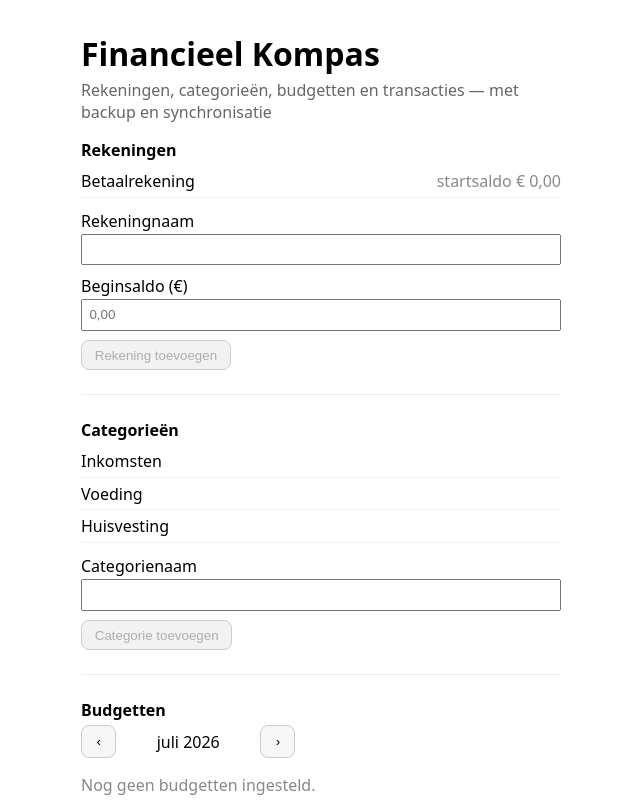
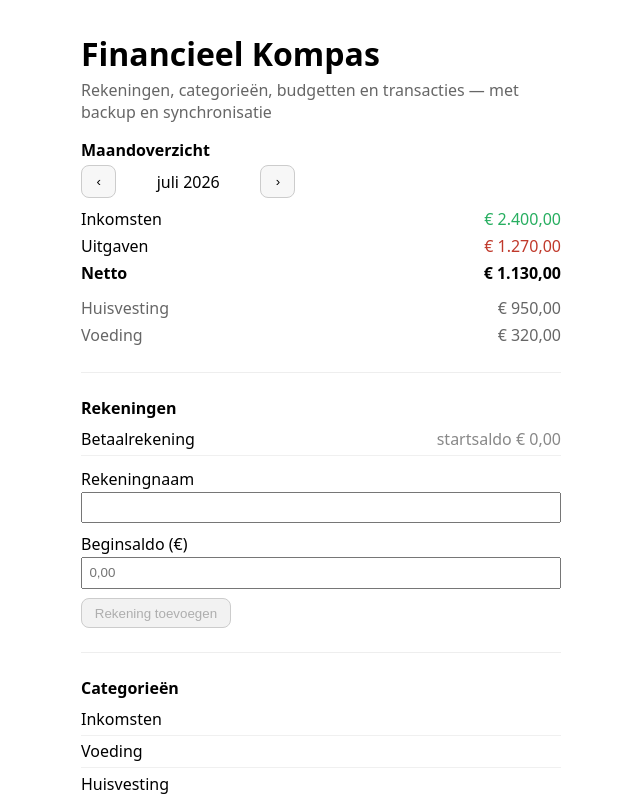
Before and after one commit to timverschot/financieel-kompas-rebuild, a React (Vite) app: page / in a window 1280 px wide. Shown: the top 800 px of the page, without its empty margins (319-959 px from the left). Built offline with nearby package versions, Linux system fonts and the light colour scheme.

Commit message:
Maandoverzicht

```diff
--- a/src/App.tsx
+++ b/src/App.tsx
@@ -21,6 +21,7 @@ import { RekeningFormulier } from './components/RekeningFormulier'
 import { CategorieFormulier } from './components/CategorieFormulier'
 import { BudgetFormulier } from './components/BudgetFormulier'
 import { uitgavenInMaand } from './utils/budget'
+import { maandInkomsten, maandUitgaven, uitgavenPerCategorie } from './utils/overzicht'
 import { formatEuro } from './utils/format'
 
 const container: CSSProperties = {
@@ -173,6 +174,10 @@ export function App() {
     rekeningen.reduce((som, r) => som + r.beginsaldo, 0) +
     transacties.reduce((som, t) => som + t.bedrag, 0)
 
+  const inkomsten = maandInkomsten(transacties, maand)
+  const uitgaven = maandUitgaven(transacties, maand)
+  const perCategorie = uitgavenPerCategorie(transacties, categorieen, maand)
+
   return (
     <main style={container}>
       <h1 style={{ marginBottom: 0 }}>Financieel Kompas</h1>
@@ -185,6 +190,43 @@ export function App() {
           Let op: {ongeldig} record(s) werden overgeslagen omdat ze niet aan het schema voldeden.
         </p>
       )}
+
+      <section>
+        <h2 style={kop}>Maandoverzicht</h2>
+        <div style={{ display: 'flex', alignItems: 'center', gap: '0.75rem', marginBottom: '0.5rem' }}>
+          <button style={knop} aria-label="Vorige maand" onClick={() => setMaand(verschuifMaand(maand, -1))}>
+            ‹
+          </button>
+          <span style={{ minWidth: 120, textAlign: 'center' }}>{maandLabel(maand)}</span>
+          <button style={knop} aria-label="Volgende maand" onClick={() => setMaand(verschuifMaand(maand, 1))}>
+            ›
+          </button>
+        </div>
+        <div style={{ display: 'flex', justifyContent: 'space-between', padding: '0.15rem 0' }}>
+          <span>Inkomsten</span>
+          <span style={{ color: '#27ae60' }}>{formatEuro(inkomsten)}</span>
+        </div>
+        <div style={{ display: 'flex', justifyContent: 'space-between', padding: '0.15rem 0' }}>
+          <span>Uitgaven</span>
+          <span style={{ color: '#c0392b' }}>{formatEuro(uitgaven)}</span>
+        </div>
+        <div style={{ display: 'flex', justifyContent: 'space-between', padding: '0.15rem 0', fontWeight: 'bold' }}>
+          <span>Netto</span>
+          <span>{formatEuro(inkomsten - uitgaven)}</span>
+        </div>
+        {perCategorie.length > 0 && (
+          <ul style={{ listStyle: 'none', padding: 0, marginTop: '0.5rem' }}>
+            {perCategorie.map((c) => (
+              <li key={c.naam} style={{ display: 'flex', justifyContent: 'space-between', color: '#666', padding: '0.15rem 0' }}>
+                <span>{c.naam}</span>
+                <span>{formatEuro(c.bedrag)}</span>
+              </li>
+            ))}
+          </ul>
+        )}
+      </section>
+
+      <hr style={scheiding} />
 
       <section>
         <h2 style={kop}>Rekeningen</h2>
@@ -217,15 +259,7 @@ export function App() {
 
       <section>
         <h2 style={kop}>Budgetten</h2>
-        <div style={{ display: 'flex', alignItems: 'center', gap: '0.75rem', marginBottom: '0.5rem' }}>
-          <button style={knop} aria-label="Vorige maand" onClick={() => setMaand(verschuifMaand(maand, -1))}>
-            ‹
-          </button>
-          <span style={{ minWidth: 120, textAlign: 'center' }}>{maandLabel(maand)}</span>
-          <button style={knop} aria-label="Volgende maand" onClick={() => setMaand(verschuifMaand(maand, 1))}>
-            ›
-          </button>
-        </div>
+        <p style={{ color: '#888', marginTop: 0 }}>voor {maandLabel(maand)}</p>
         {budgetten.length === 0 && <p style={{ color: '#888' }}>Nog geen budgetten ingesteld.</p>}
         <ul style={{ listStyle: 'none', padding: 0, margin: 0 }}>
           {budgetten.map((b) => {
--- /dev/null
+++ b/src/utils/overzicht.ts
@@ -0,0 +1,40 @@
+import type { Categorie, Transactie } from '../data/schema'
+
+// Zuivere functies voor het maandoverzicht. 'maand' is in het formaat 'JJJJ-MM'.
+// Los gehouden zodat ze deterministisch getest kunnen worden.
+
+export function maandInkomsten(transacties: Transactie[], maand: string): number {
+  return transacties
+    .filter((t) => t.bedrag > 0 && t.datum.startsWith(maand))
+    .reduce((som, t) => som + t.bedrag, 0)
+}
+
+export function maandUitgaven(transacties: Transactie[], maand: string): number {
+  return transacties
+    .filter((t) => t.bedrag < 0 && t.datum.startsWith(maand))
+    .reduce((som, t) => som + Math.abs(t.bedrag), 0)
+}
+
+export type CategorieUitgave = { naam: string; bedrag: number }
+
+// Uitgaven per categorie in één maand, gesorteerd van groot naar klein.
+// Transacties zonder categorie komen samen onder 'Zonder categorie'.
+export function uitgavenPerCategorie(
+  transacties: Transactie[],
+  categorieen: Categorie[],
+  maand: string,
+): CategorieUitgave[] {
+  const perId = new Map<string, number>()
+  for (const t of transacties) {
+    if (t.bedrag < 0 && t.datum.startsWith(maand)) {
+      const sleutel = t.categorieId ?? ''
+      perId.set(sleutel, (perId.get(sleutel) ?? 0) + Math.abs(t.bedrag))
+    }
+  }
+  const naamVan = (id: string) =>
+    id === '' ? 'Zonder categorie' : (categorieen.find((c) => c.id === id)?.naam ?? 'Onbekend')
+
+  return [...perId.entries()]
+    .map(([id, bedrag]) => ({ naam: naamVan(id), bedrag }))
+    .sort((a, b) => b.bedrag - a.bedrag)
+}
```
Also changed, not shown: 2 other files (tests, documents, lock files or other folders).
